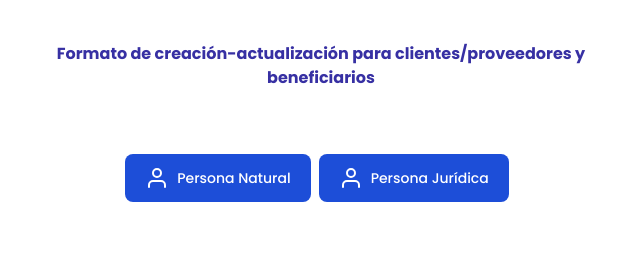
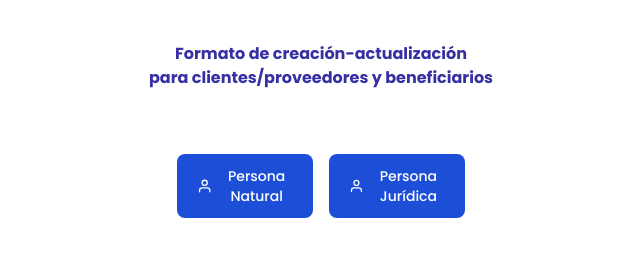
Before and after one commit to sebasr109/tmform, a plain HTML site: page index.html in a window 1280 px wide. Shown: the part 247-504 px from the top of the page, without its empty margins (319-959 px from the left). Drawn offline with nearby package versions, Linux system fonts and the light colour scheme.

Commit message:
update01

````diff
--- a/index.html
+++ b/index.html
@@ -29,26 +29,26 @@
   <!--
   ```
 -->
-  <section class="flex justify-center align-center">
-    <div id="wrapper" class="xl:p-24 xl:my-24 px-8 py-24 rounded-lg bg-white w-full xl:w-3/5">
+  <section class="h-full flex justify-center align-center ">
+    <div id="wrapper" class="h-2/4 xl:p-24 xl:my-24 px-8 py-24 rounded-lg bg-white w-full xl:w-3/5">
       <div class="mb-16 flex justify-center">
-        <img src="tm-logo.svg" width="180px" />
+       <a href="index.html"> <img src="tm-logo.svg" width="180px" /></a>
       </div>
       <!--
   Logo
   ```
 -->
       <div class="text-center text-indigo-800 font-bold mb-16">
-        <h1>Formato de creación-actualización
+        <h1>Formato de creación-actualización<br>
 para clientes/proveedores y beneficiarios </h1>
       </div>
 
-      <div class="w-full inline-flex justify-center mx-auto">
-        <a href="nat.html"><button type="button" class="text-white bg-blue-700 hover:bg-blue-800 focus:ring-4 focus:outline-none focus:ring-blue-300 font-medium rounded-lg text-sm px-5 py-3 text-center inline-flex items-center me-2 dark:bg-blue-600 dark:hover:bg-blue-700 dark:focus:ring-blue-800">
+      <div class="w-full xl:w-1/2 grid xl:grid-cols-2 xl:gap-4 xl:mx-auto">
+        <a href="nat.html"><button type="button" class="w-full xl:basis-1/2 xl:mt-0 text-white bg-blue-700 hover:bg-blue-800 focus:ring-4 focus:outline-none focus:ring-blue-300 font-medium rounded-lg text-sm px-5 py-3 text-center inline-flex items-center justify-center me-2 dark:bg-blue-600 dark:hover:bg-blue-700 dark:focus:ring-blue-800">
           <svg class="mr-2" xmlns="http://www.w3.org/2000/svg" width="24" height="24" viewBox="0 0 24 24" fill="none" stroke="#ffffff" stroke-width="2" stroke-linecap="round" stroke-linejoin="round"><path d="M20 21v-2a4 4 0 0 0-4-4H8a4 4 0 0 0-4 4v2"></path><circle cx="12" cy="7" r="4"></circle></svg>
           Persona Natural
           </button></a>
-         <a href="jur.html"> <button type="button" class="text-white bg-blue-700 hover:bg-blue-800 focus:ring-4 focus:outline-none focus:ring-blue-300 font-medium rounded-lg text-sm px-5 py-3 text-center inline-flex items-center me-2 dark:bg-blue-600 dark:hover:bg-blue-700 dark:focus:ring-blue-800">
+         <a href="jur.html"> <button type="button" class=" w-full xl:basis-1/2 mt-4 xl:mt-0 text-white bg-blue-700 hover:bg-blue-800 focus:ring-4 focus:outline-none focus:ring-blue-300 font-medium rounded-lg text-sm px-5 py-3 text-center inline-flex items-center justify-center me-2 dark:bg-blue-600 dark:hover:bg-blue-700 dark:focus:ring-blue-800">
             <svg class="mr-2" xmlns="http://www.w3.org/2000/svg" width="24" height="24" viewBox="0 0 24 24" fill="none" stroke="#ffffff" stroke-width="2" stroke-linecap="round" stroke-linejoin="round"><path d="M20 21v-2a4 4 0 0 0-4-4H8a4 4 0 0 0-4 4v2"></path><circle cx="12" cy="7" r="4"></circle></svg>
             Persona Jurídica
             </button></a>
````
Also changed, not shown: jur.html (+1 -1 lines), nat.html (+1 -1 lines).
